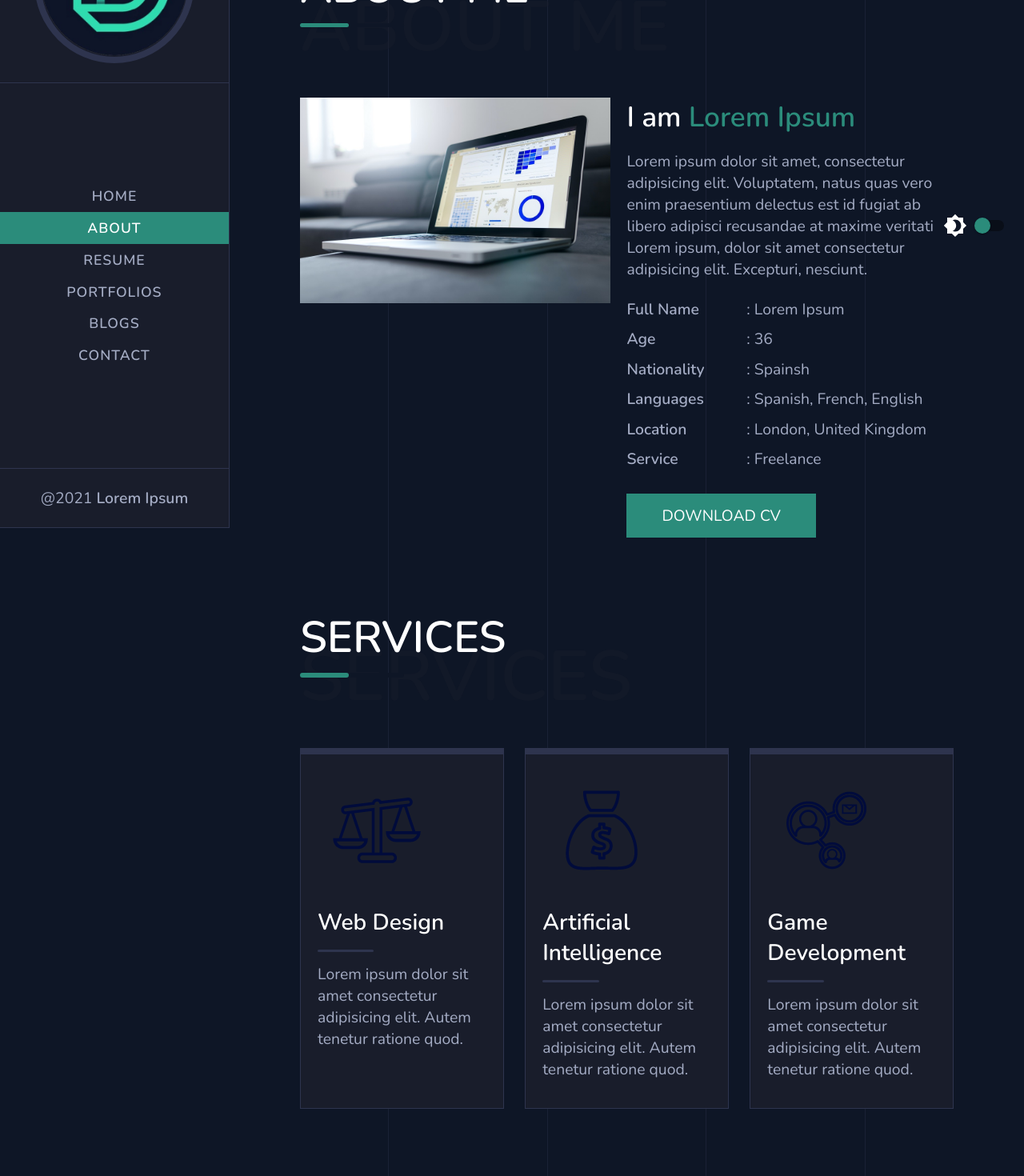
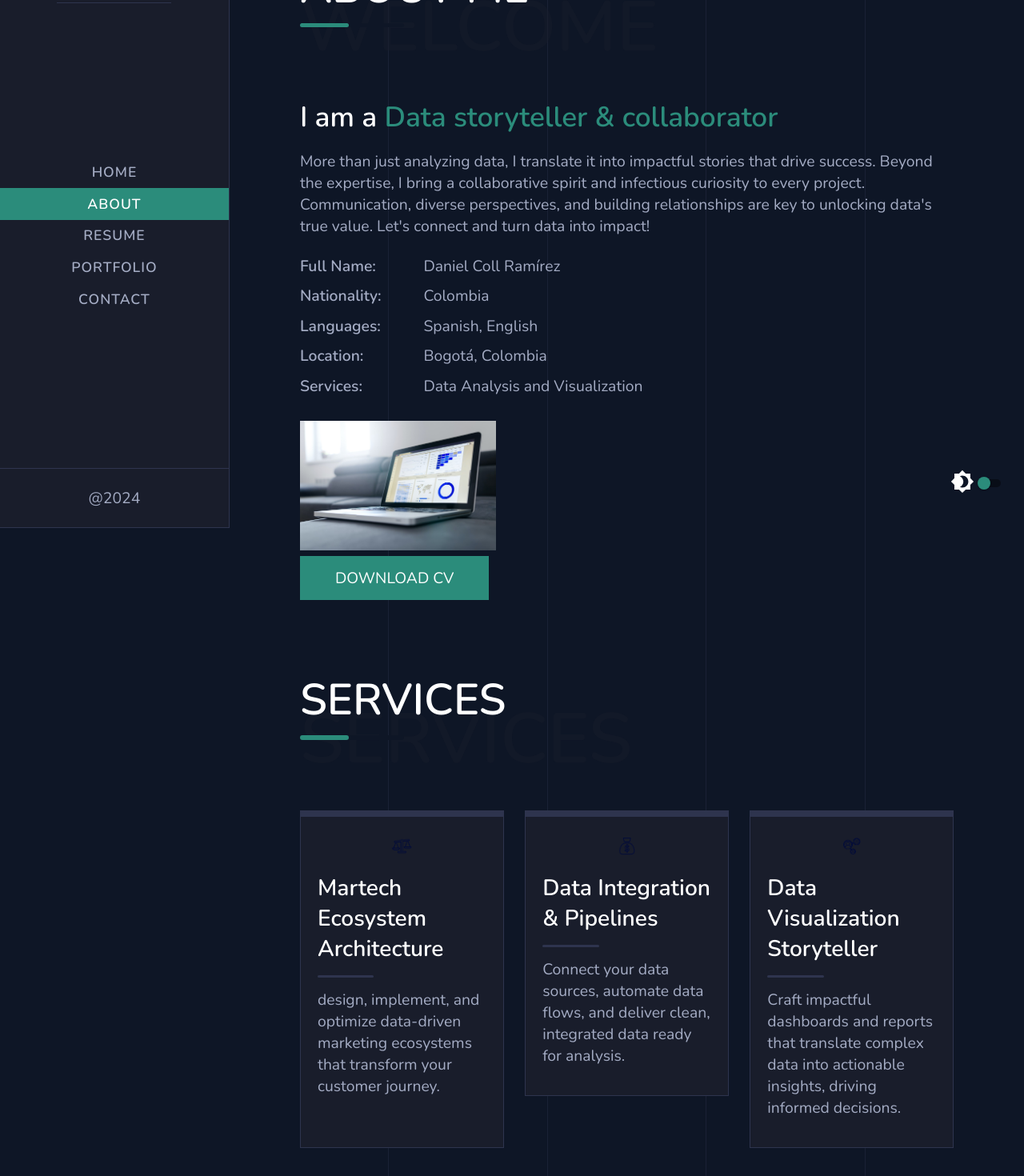
Before and after one commit to CollDaniel/portfolio, a React (Create React App) app: page /about in a window 1280 px wide. Shown: the part 140-1610 px from the top of the page at 80% size. Built offline with nearby package versions, Linux system fonts and the light colour scheme.

Commit message:
Home, Services and Contact update

```diff
--- a/src/App.js
+++ b/src/App.js
@@ -55,17 +55,17 @@ function App() {
                   <NavLink onClick={() => setNavToggle(!navToggle)} to="/resume" activeClassName="active-class" exact>Resume</NavLink>
               </li>
               <li className="nav-item">
-                  <NavLink onClick={() => setNavToggle(!navToggle)} to="/portfolios" activeClassName="active-class" exact>Portfolios</NavLink>
+                  <NavLink onClick={() => setNavToggle(!navToggle)} to="/portfolios" activeClassName="active-class" exact>Portfolio</NavLink>
               </li>
-              <li className="nav-item">
+              {/* <li className="nav-item">
                   <NavLink onClick={() => setNavToggle(!navToggle)} to="/blogs" activeClassName="active-class" exact>Blogs</NavLink>
-              </li>
+              </li> */}
               <li className="nav-item">
                   <NavLink onClick={() => setNavToggle(!navToggle)} to="/contact" activeClassName="active-class" exact>Contact</NavLink>
               </li>
           </ul>
           <footer className="footer">
-              <p>@2021 <b>Lorem Ipsum</b></p>
+              <p>@2024</p>
           </footer>
       </NavigationStyled>
         </SidebarStyled>
@@ -80,7 +80,7 @@ function App() {
                   value=""
                   checked={checked}
                   inputProps={{ 'aria-label': '' }}
-                  size="medium"
+                  size="small"
                   onClick={themeToggler}
 
                 />
@@ -177,7 +177,7 @@ const NavigationStyled = styled.nav`
   width: 100%;
   border-right: 1px solid var(--border-color);
   .avatar{
-      width: 100%;
+      width: 50%;
       border-bottom: 1px solid var(--border-color);
       text-align: center;
       padding: 1rem 0;
--- a/src/Components/ImageSection.js
+++ b/src/Components/ImageSection.js
@@ -6,35 +6,31 @@ import PrimaryButton from "./PrimaryButton";
 function ImageSection() {
     return (
         <ImageSectionStyled>
-            <div className="left-content">
-                <img src={resume} alt=""/>
-            </div>
+
             <div className="right-content">
-                <h4>I am <span>Lorem Ipsum</span></h4>
+                <h4>I am a <span>Data storyteller & collaborator</span></h4>
                 <p className="paragraph">
-                    Lorem ipsum dolor sit amet, consectetur adipisicing elit. Voluptatem, natus quas vero enim
-                    praesentium delectus est id fugiat ab libero adipisci recusandae at maxime veritatis!
-                    Lorem ipsum, dolor sit amet consectetur adipisicing elit. Excepturi, nesciunt.
-
+                More than just analyzing data, I translate it into impactful stories that drive success. Beyond the expertise, I bring a collaborative spirit and infectious curiosity to every project. Communication, diverse perspectives, and building relationships are key to unlocking data's true value. Let's connect and turn data into impact!
                 </p>
                 <div className="about-info">
                     <div className="info-title">
-                        <p>Full Name</p>
-                        <p>Age</p>
-                        <p>Nationality </p>
-                        <p>Languages </p>
-                        <p>Location</p>
-                        <p>Service</p>
+                        <p>Full Name:</p>
+                        <p>Nationality:</p>
+                        <p>Languages:</p>
+                        <p>Location:</p>
+                        <p>Services:</p>
                     </div>
                     <div className="info">
-                        <p>: Lorem Ipsum</p>
-                        <p>: 36</p>
-                        <p>: Spainsh </p>
-                        <p>: Spanish, French, English </p>
-                        <p>: London, United Kingdom</p>
-                        <p>: Freelance</p>
+                        <p>Daniel Coll Ramírez</p>
+                        <p>Colombia </p>
+                        <p>Spanish, English </p>
+                        <p>Bogotá, Colombia</p>
+                        <p>Data Analysis and Visualization</p>
                     </div>
                 </div>
+                <div className="left-content">
+                <img src={resume} alt=""/>
+            </div>
                 <PrimaryButton title={'Download Cv'} />
             </div>
         </ImageSectionStyled>
@@ -54,7 +50,7 @@ const ImageSectionStyled = styled.div`
     .left-content{
         width: 100%;
         img{
-            width: 95%;
+            width: 30%;
             object-fit: cover;
         }
     }
--- a/src/Components/ServiceCard.js
+++ b/src/Components/ServiceCard.js
@@ -1,12 +1,14 @@
 import React from "react";
 import styled from "styled-components";
 
-function ServiceCard({image, title, paragraph }) {
+function ServiceCard({ image, title, paragraph }) {
   return (
     <ServiceCardStyled>
       <div className="container">
-        <img src={image} alt="" />
-        <h4>{title}</h4>
+        <div className="icon-text">
+          <img src={image} alt="" />
+        </div>
+          <h4>{title}</h4>
         <p>{paragraph}</p>
       </div>
     </ServiceCardStyled>
@@ -31,6 +33,7 @@ const ServiceCardStyled = styled.div`
             font-size: 1.6rem;
             padding: 1rem 0;
             position: relative;
+            justify-content: center;
             &::after{
                 content: "";
                 width: 4rem;
@@ -40,12 +43,22 @@ const ServiceCardStyled = styled.div`
                 left: 0;
                 bottom: 0;
                 border-radius: 10px;
+
             }
         }
         p{
             padding: .8rem 0;
         }
+        img{
+          width: 15%;
+        }
     }
+    .icon-text {
+  display: flex;
+  align-items: right; /* Vertically align image and h4 */
+  justify-content: center;
+
+}
 `;
 
 export default ServiceCard;
--- a/src/Components/ServicesSection.js
+++ b/src/Components/ServicesSection.js
@@ -15,20 +15,20 @@ function ServicesSection() {
               <div className="services">
                   <ServiceCard
                       image={design}
-                      title={'Web Design'}
-                      paragraph={'Lorem ipsum dolor sit amet consectetur adipisicing elit. Autem tenetur ratione quod.'}
+                      title={'Martech Ecosystem Architecture'}
+                      paragraph={'design, implement, and optimize data-driven marketing ecosystems that transform your customer journey.'}
                   />
                   <div className="mid-card">
                       <ServiceCard
                           image={intelligence}
-                          title={'Artificial Intelligence'}
-                          paragraph={'Lorem ipsum dolor sit amet consectetur adipisicing elit. Autem tenetur ratione quod.'}
+                          title={'Data Integration & Pipelines'}
+                          paragraph={'Connect your data sources, automate data flows, and deliver clean, integrated data ready for analysis.'}
                       />
                   </div>
                   <ServiceCard
                       image={analytics}
-                      title={'Game Development'}
-                      paragraph={'Lorem ipsum dolor sit amet consectetur adipisicing elit. Autem tenetur ratione quod.'}
+                      title={'Data Visualization Storyteller'}
+                      paragraph={'Craft impactful dashboards and reports that translate complex data into actionable insights, driving informed decisions.'}
                   />
               </div>
           </ServicesSectionStyled>
--- a/src/Pages/AboutPage.js
+++ b/src/Pages/AboutPage.js
@@ -4,16 +4,16 @@ import ImageSection from '../Components/ImageSection';
 import Title from '../Components/Title';
 import {MainLayout} from '../styles/Layouts';
 import ServicesSection from '../Components/ServicesSection';
-import ReviewsSection from '../Components/ReviewsSection';
+// import ReviewsSection from '../Components/ReviewsSection';
 
 function AboutPage() {
     return (
         <MainLayout>
             <AboutStyled >
-                <Title title={'About Me'} span={'About Me'} />
+                <Title title={'About Me'} span={'Welcome'} />
                 <ImageSection />
                 <ServicesSection />
-                <ReviewsSection />
+                {/* <ReviewsSection /> */}
             </AboutStyled >
         </MainLayout>
     )
--- a/src/Pages/ContactPage.js
+++ b/src/Pages/ContactPage.js
@@ -52,20 +52,19 @@ function ContactPage() {
             <ContactItem
               title={"Phone"}
               icon={phone}
-              contact1={"+66-789675637"}
-              contact2={"07663520283"}
+              contact1={<a href="tel:+573057240150">+573057240150</a>}
             />
             <ContactItem
               title={"Email"}
               icon={email}
               contact1={<a href="mailto:danielcollramirez@gmail.com">danielcollramirez@gmail.com</a>}
-              contact2={"info.lorem.ipsum@gmail.com"}
+              // contact2={"info.lorem.ipsum@gmail.com"}
             />
             <ContactItem
-              title={"Address"}
+              title={"Location"}
               icon={location}
-              contact1={"27 Aldrich Road, London, England"}
-              contact2={"United Kingdom"}
+              contact1={"Bogotá D.C."}
+              contact2={"Colombia"}
             />
           </div>
         </InnerLayout>
--- a/src/Pages/HomePage.js
+++ b/src/Pages/HomePage.js
@@ -13,26 +13,29 @@ function HomePage() {
                <Particle />
            </div>
            <div className="typography">
-               <h1>Hi, I´m <span> Daniel</span></h1>
+               <h1>Hi, I´m <span> Daniel Coll</span></h1>
                <p>
-                   Lorem Ipsum Lorem Ipsum Lorem Ipsum Lorem Ipsum
-                   Lorem Ipsum Lorem Ipsum Lorem Ipsum Lorem Ipsum
-                   Lorem Ipsum Lorem Ipsum Lorem Ipsum Lorem Ipsum
-                   Lorem Ipsum Lorem Ipsum Lorem Ipsum Lorem Ipsum
-                   Lorem Ipsum Lorem Ipsum Lorem Ipsum Lorem Ipsum
-                   Lorem Ipsum Lorem Ipsum Lorem Ipsum Lorem Ipsum
+               <b> Martech & Data Analytics Expert | 7+ Years Driving Success with Data-Driven Strategies</b>
                </p>
+               <br></br>
+               <p>Transforming data into actionable insights, mastering the data journey and crafting personalized experiences through omnichannel strategies.
+                </p>
+                {/* <p>
+                 Passionate about martech innovation and measurable results.
+               </p> */}
+               <br></br>
+               <b><p>#Martech #DataDriven #Leadership #Strategy #DataVisualization #Analytics</p></b>
                <div className="icons">
-                   <a href="https://github.com/CollDaniel" className="icon i-linkedin">
+                   <a href="https://bit.ly/Portfolio_Page-Home-Social-LinkedIn" className="icon i-linkedin">
                        <LinkedInIcon />
                    </a>
-                   <a href="https://github.com/CollDaniel" className="icon i-x">
+                   <a href="https://bit.ly/Portfolio_Page-Home-Social-X" className="icon i-x">
                        <TwitterIcon />
                    </a>
-                   <a href="https://github.com/CollDaniel" className="icon i-github">
+                   <a href="https://bit.ly/Portfolio_Page-Home-Social-GitHub" className="icon i-github">
                         <GithubIcon />
                     </a>
-                   <a href="https://www.youtube.com/channel/UCIaX9sL9Un7Ito9t7qIuhZw" className="icon i-youtube">
+                   <a href="https://bit.ly/Portfolio_Page-Home-Social-YouTube" className="icon i-youtube">
                         <YoutubeIcon />
                     </a>
                 </div>
@@ -53,6 +56,7 @@ const HomePageStyled = styled.header`
         transform: translate(-50%, -50%);
         text-align: center;
         width: 80%;
+        color: white;
         .icons{
             display: flex;
             justify-content: center;
--- a/src/styles/globalStyle.js
+++ b/src/styles/globalStyle.js
@@ -121,7 +121,7 @@ h6{
 .light-dark-mode{
     position: fixed;
     right: 0;
-    top: 50%;
+    top: 90%;
     background-color: var(--background-light-color-2);
     width: 6.5rem;
     height: 2.5rem;
```
